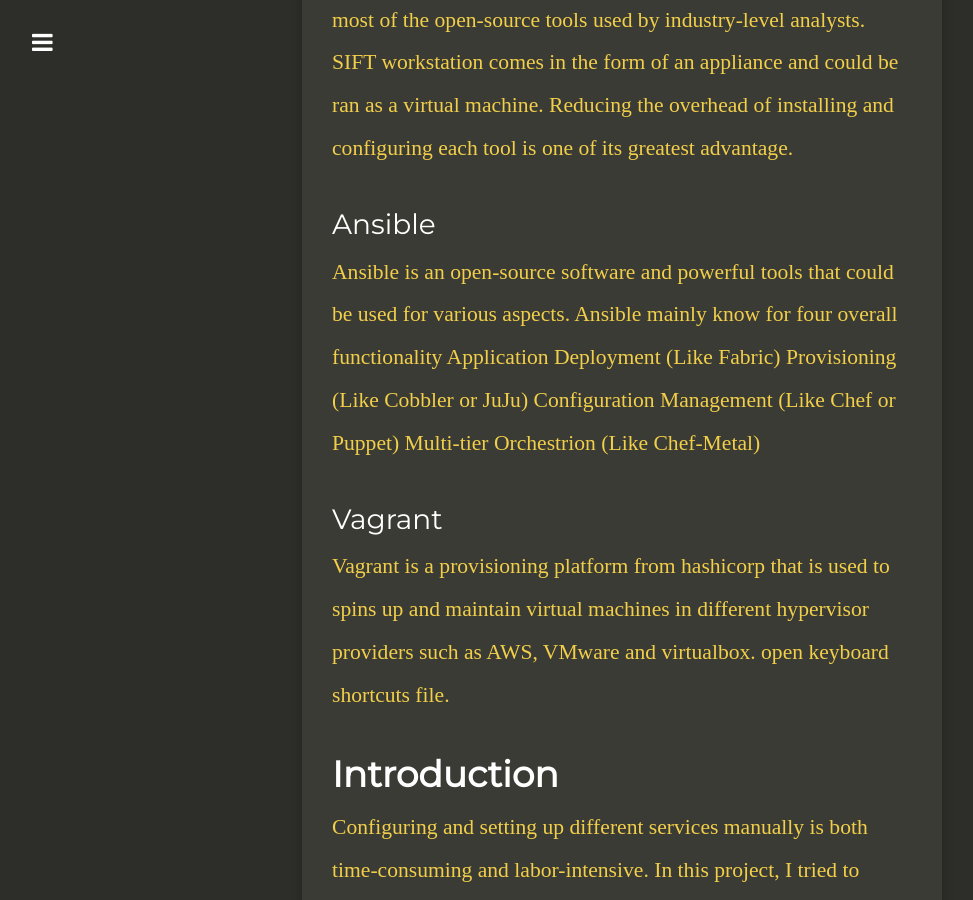
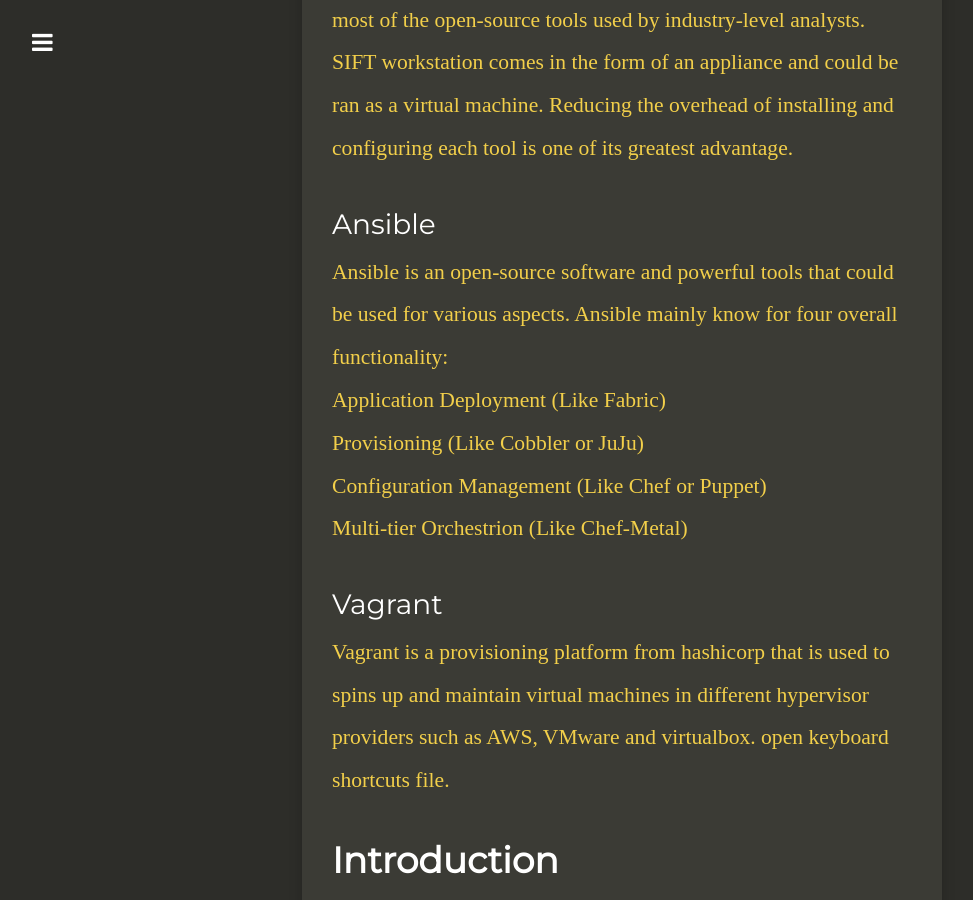
Before and after one commit to sh1dow3r/layer0, a Jekyll site: the page built from _posts/2020-04-14-Cuckoo_SIFT_With_Ansible.md, in a window 1280 px wide and 900 px high, scrolled down 1015 px. Shown: the whole window, without its empty margins (18-991 px from the left). Built offline with Jekyll 4.4.1, drawn with Linux system fonts in a browser that asks for light colours; nearby versions of some CDN libraries; comment, search, counter and statistics services are not loaded; some of the changed text lies outside the part shown.

Commit message:
update final formatting

```diff
--- a/_posts/2020-04-14-Cuckoo_SIFT_With_Ansible.md
+++ b/_posts/2020-04-14-Cuckoo_SIFT_With_Ansible.md
@@ -20,7 +20,7 @@ SIFT Workstation is a powerful forensics framework that contains most of the ope
 
 ### Ansible
 <span style="color: #f2cf4a; font-family: Babas; font-size: 0.9em;">
-Ansible is an open-source software and powerful tools that could be used for various aspects. Ansible mainly know for four overall functionality
+Ansible is an open-source software and powerful tools that could be used for various aspects. Ansible mainly know for four overall functionality:
  Application Deployment (Like Fabric)
  Provisioning (Like Cobbler or JuJu)
  Configuration Management (Like Chef or Puppet)
```
